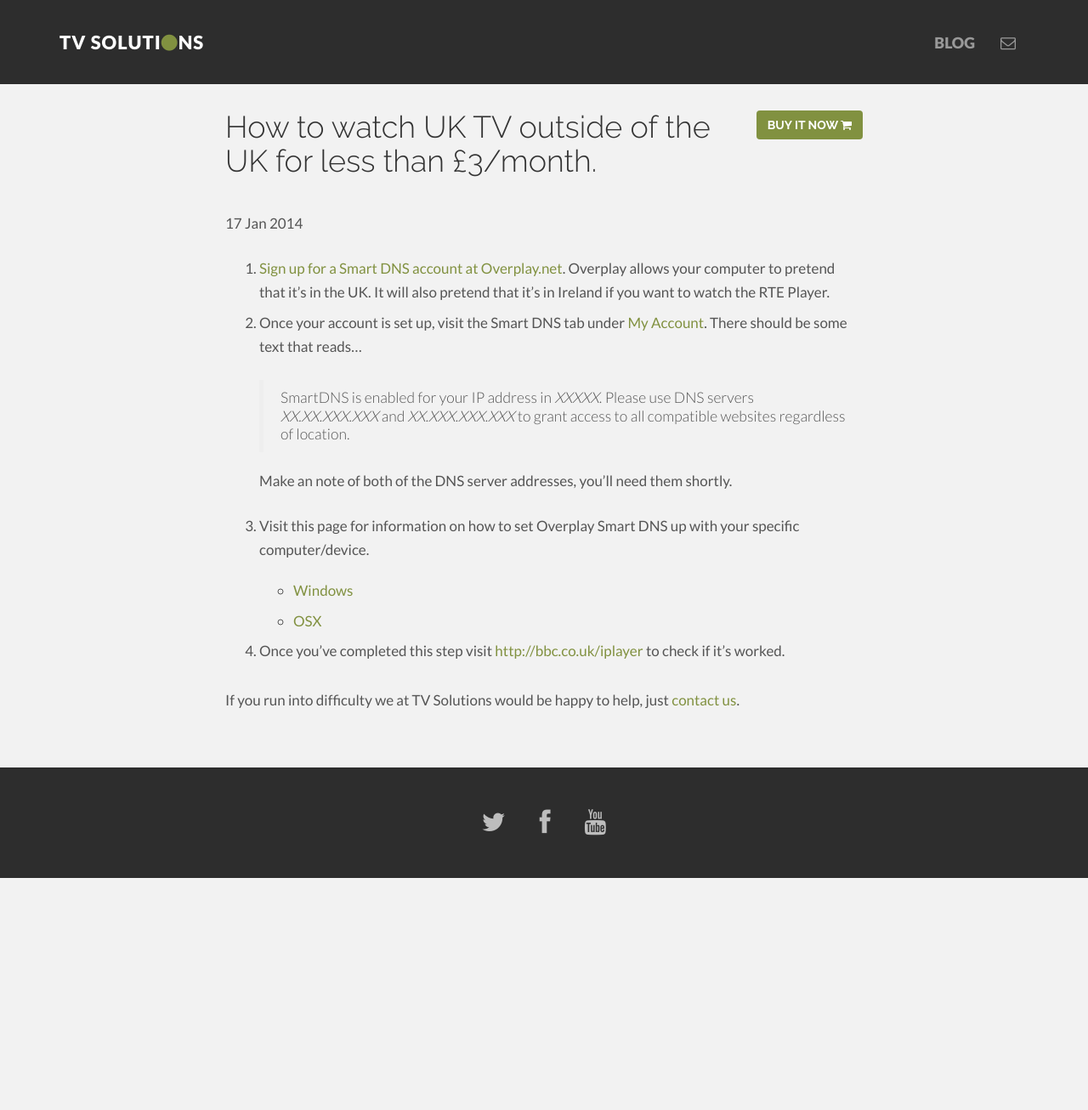
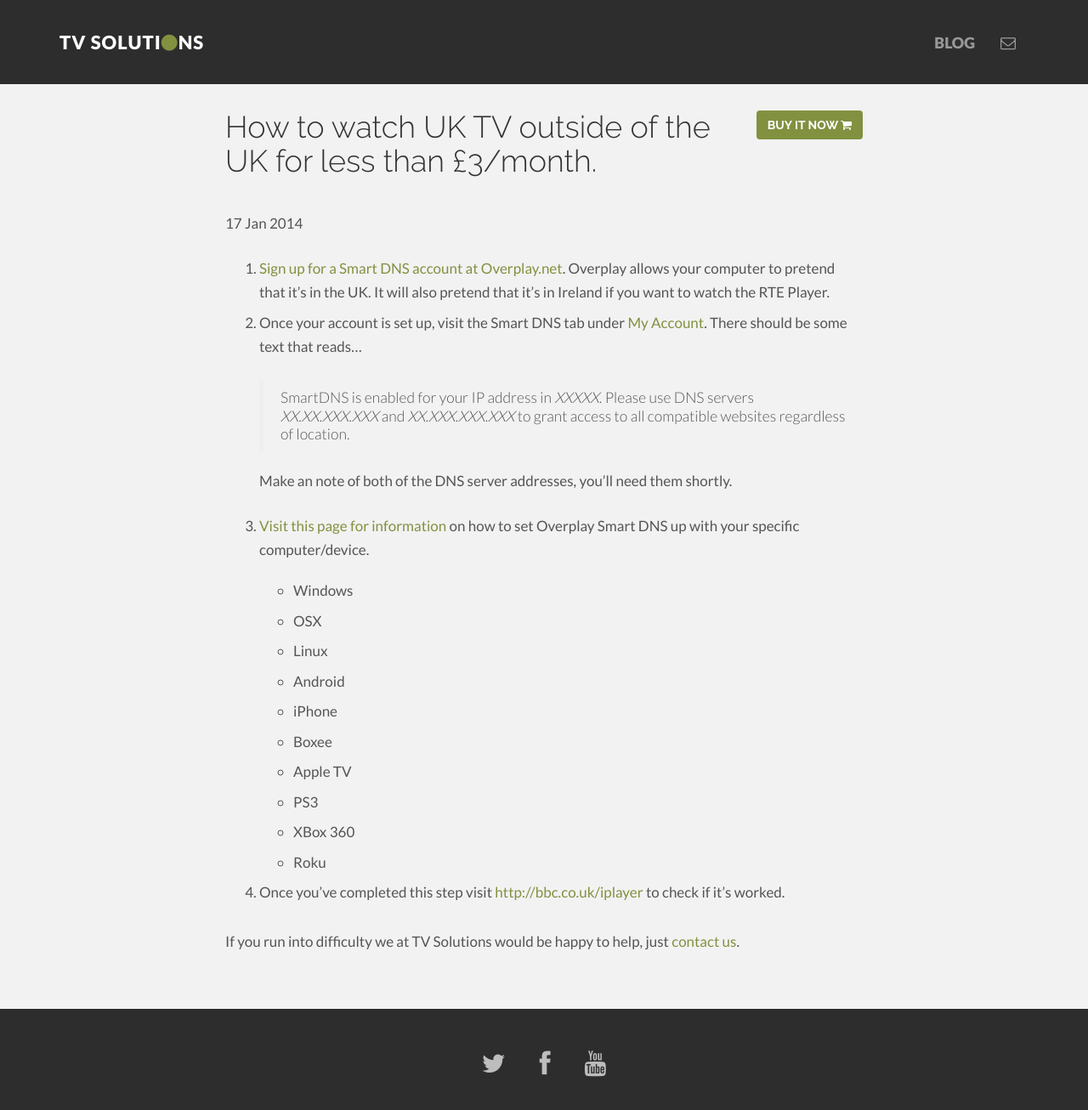
Before and after one commit to tvsolutions/tvsolutions.github.io, a Jekyll site: the page built from _posts/2014-01-17-watch-bbc-abroad.md, in a window 1280 px wide and 1317 px high. Shown: the top 1306 px of the window at 85% size. Built offline with Jekyll 4.4.1, drawn with Linux system fonts in a browser that asks for light colours; nearby versions of some CDN libraries; Markdown is read by kramdown in place of the engine named in the settings.

Commit message:
Fixing some links

```diff
--- a/_posts/2014-01-17-watch-bbc-abroad.md
+++ b/_posts/2014-01-17-watch-bbc-abroad.md
@@ -13,9 +13,18 @@
 	> SmartDNS is enabled for your IP address in _XXXXX_. Please use DNS servers _XX.XX.XXX.XXX_ and _XX.XXX.XXX.XXX_ to grant access to all compatible websites regardless of location.
 
 	Make an note of both of the DNS server addresses, you'll need them shortly.
-3. Visit this page for information on how to set Overplay Smart DNS up with your specific computer/device.
-	- [Windows](http://overplay.net)
-	- [OSX](http://overplay.net)
+3. [Visit this page for information](https://www.overplay.net/setup.php) on how to set Overplay Smart DNS up with your specific computer/device.
+	- Windows
+	- OSX
+	- Linux
+	- Android
+	- iPhone
+	- Boxee
+	- Apple TV
+	- PS3
+	- XBox 360
+	- Roku
+
 4. Once you've completed this step visit [http://bbc.co.uk/iplayer](http://bbc.co.uk/iplayer) to check if it's worked.
 
 If you run into difficulty we at TV Solutions would be happy to help, just [contact us](mailto:info@tvsolutions.ca).
```
Also changed, not shown: _posts/2014-01-18-watch-rte-abroad.md (+12 -3 lines).
